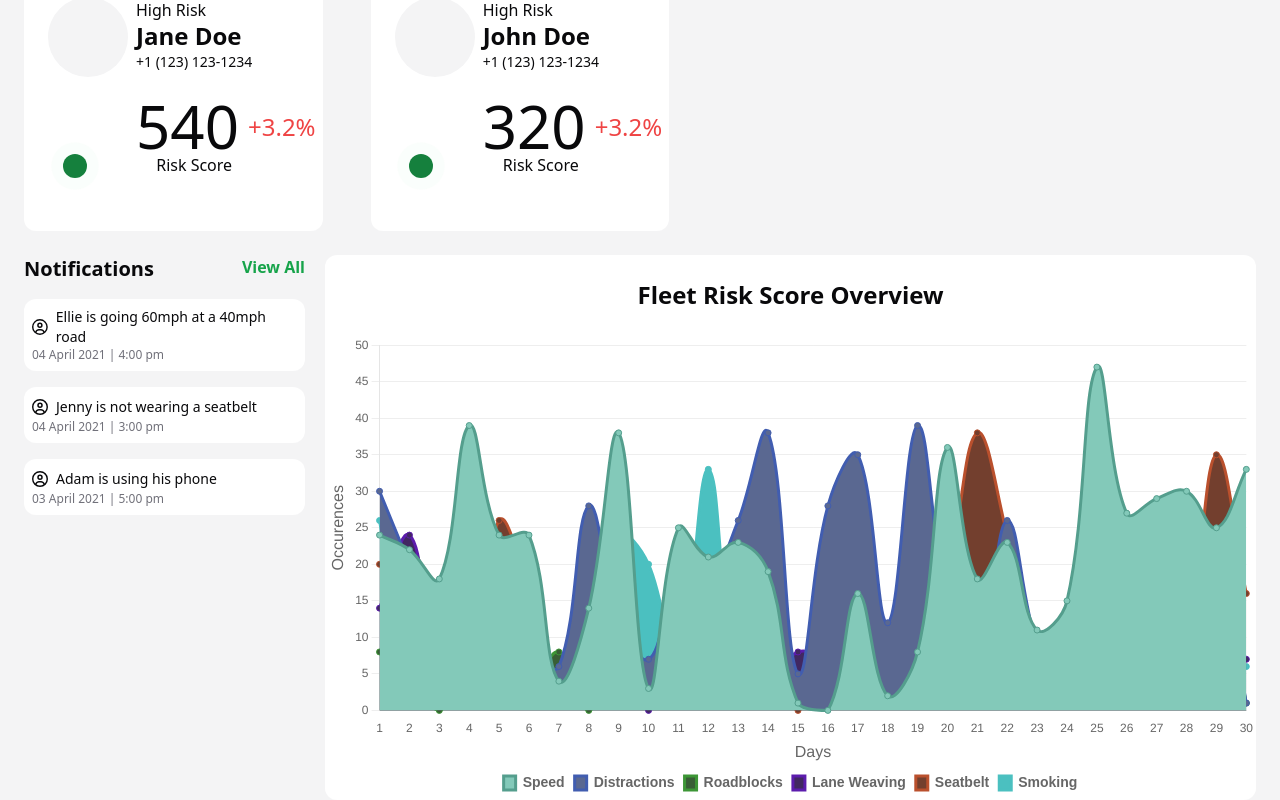
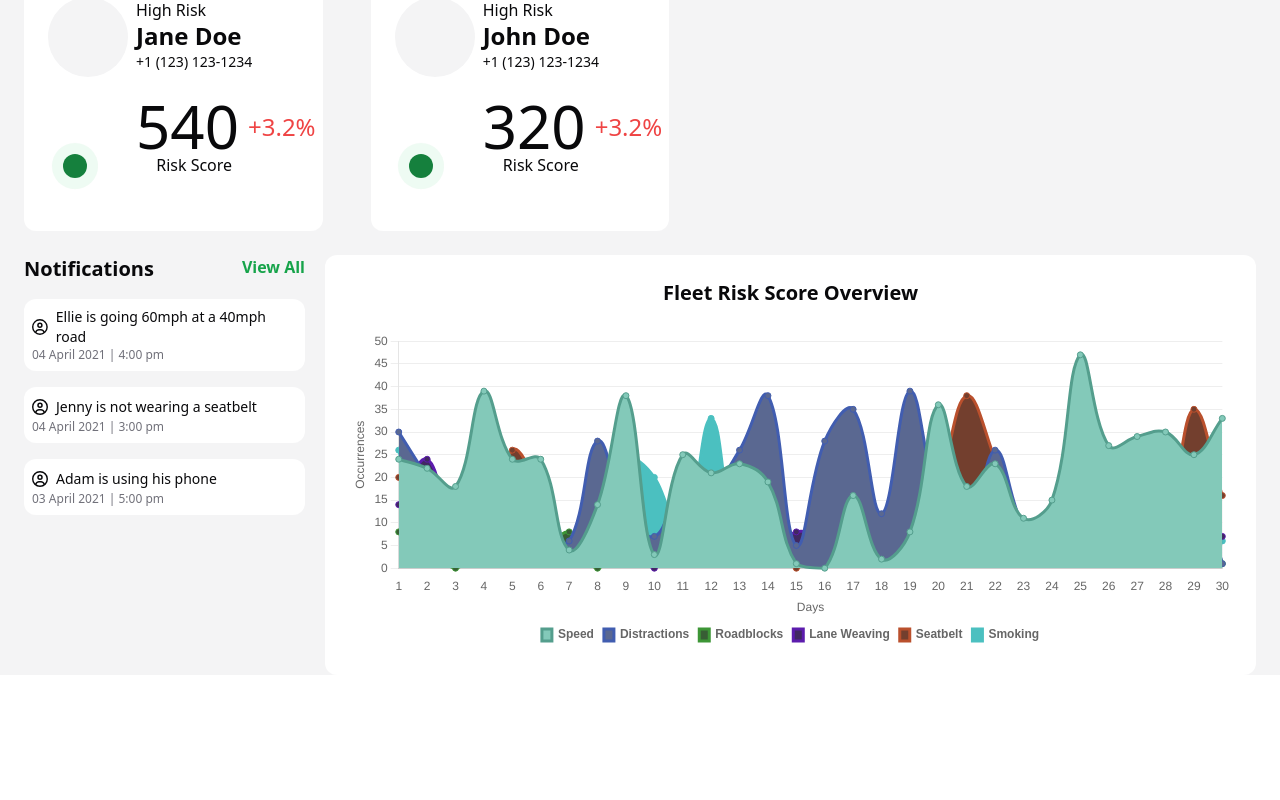
Before and after one commit to colemaring/sd1, a React (Vite) app in the folder client/: page / in a window 1280 px wide. Shown: the part 225-1025 px from the top of the page. After the commit the page ends 900 px from the top, so only its background shows below. Built offline with nearby package versions, Linux system fonts and the light colour scheme; no server answers.

Commit message:
fit chart to page

```diff
--- a/client/src/components/fleetdash components/AllStats.jsx
+++ b/client/src/components/fleetdash components/AllStats.jsx
@@ -26,6 +26,7 @@ ChartJS.register(
 
 export const options = {
   responsive: true,
+  maintainAspectRatio: false,
   interaction: {
     mode: "index",
     intersect: false,
@@ -34,21 +35,21 @@ export const options = {
     legend: {
       position: "bottom",
       labels: {
-        boxWidth: 12,
+        boxWidth: 10,
         font: {
-          size: 14,
+          size: 12,
           family: "'Arial', sans-serif",
           weight: "bold",
         },
       },
     },
     tooltip: {
-      backgroundColor: "bg-primary",
+      backgroundColor: "hsl(var(--primary))",
       titleFont: { weight: "bold" },
-      bodyFont: { size: 12 },
+      bodyFont: { size: 10 },
       borderColor: "rgba(255, 255, 255, 0.5)",
       borderWidth: 1,
-      padding: 10,
+      padding: 8,
     },
   },
   scales: {
@@ -56,7 +57,7 @@ export const options = {
       title: {
         display: true,
         text: "Days",
-        font: { size: 16 },
+        font: { size: 12 },
       },
       grid: {
         display: false,
@@ -65,8 +66,8 @@ export const options = {
     y: {
       title: {
         display: true,
-        text: "Occurences",
-        font: { size: 16 },
+        text: "Occurrences",
+        font: { size: 12 },
       },
       grid: {
         color: "rgba(200, 200, 200, 0.3)",
@@ -84,11 +85,13 @@ export const data = {
 
 function AllStats() {
   return (
-    <div className="bg-card rounded-xl">
-      <h1 className="text-center text-2xl font-bold py-4 text-primary">
+    <div className="bg-card rounded-xl p-4">
+      <h1 className="text-center text-xl font-bold pb-4 text-primary">
         Fleet Risk Score Overview
       </h1>
-      <Line options={options} data={data} className="relative" />
+      <div className="relative h-64 sm:h-80">
+        <Line options={options} data={data} />
+      </div>
     </div>
   );
 }
```
